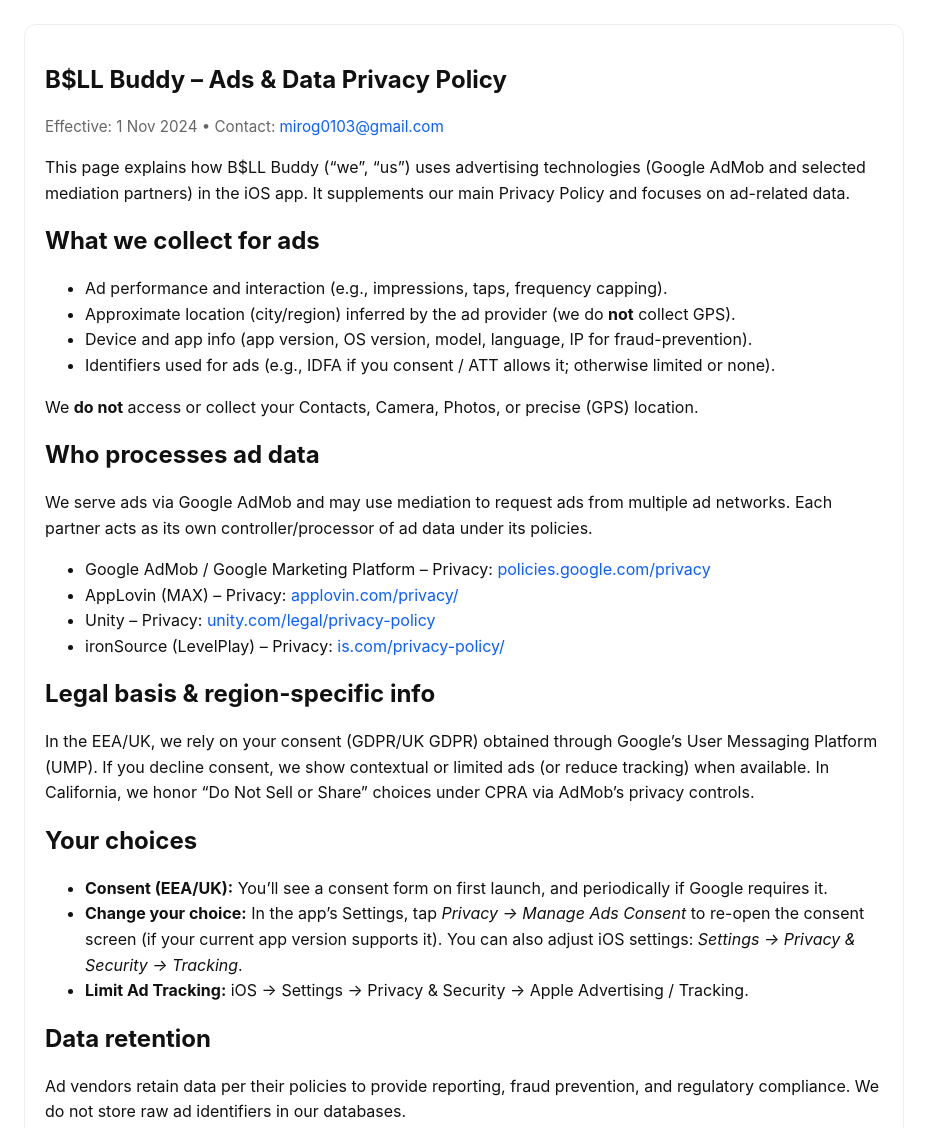
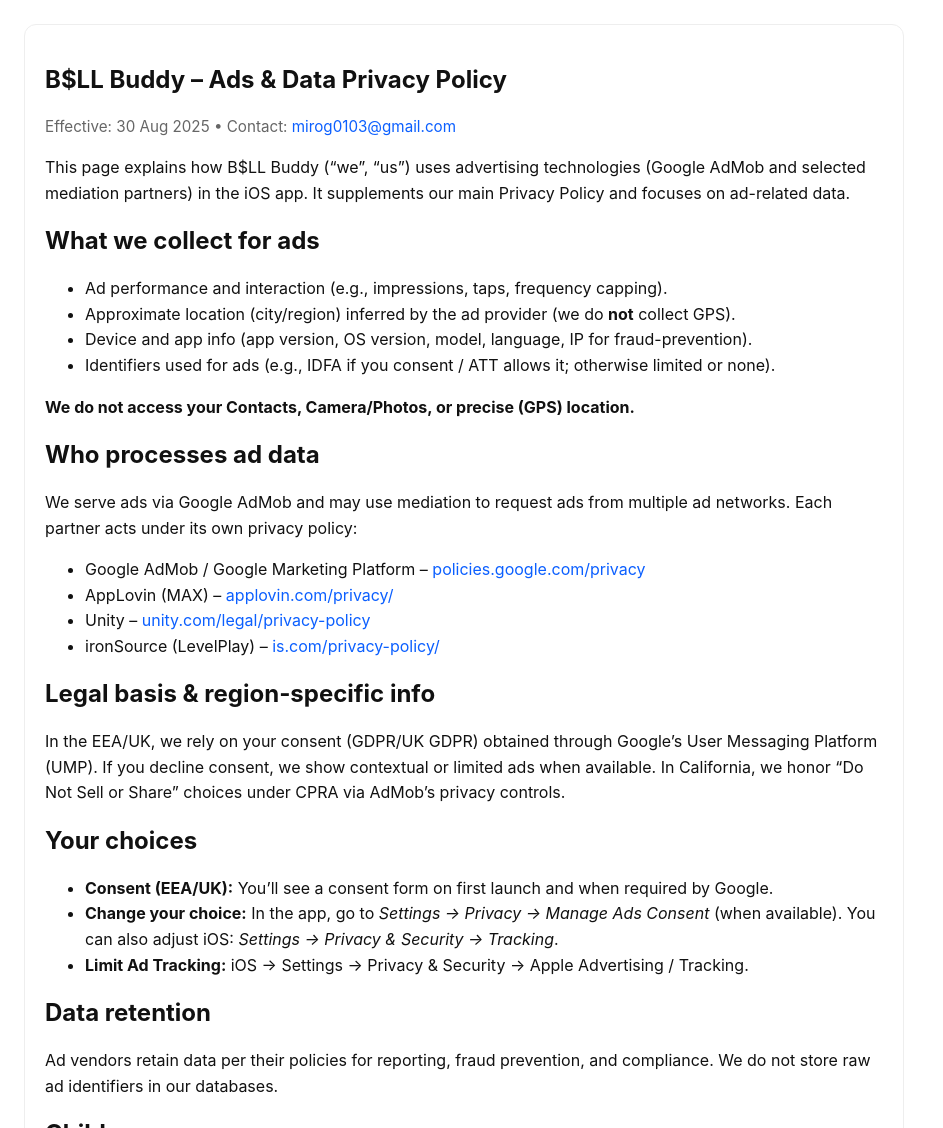
Before and after one commit to mirog0103/bllbuddy-ads-privacy, a plain HTML site: page index.html in a window 1280 px wide. Shown: the top 1128 px of the page, without its empty margins (0-943 px from the left). Drawn offline with Linux system fonts and the light colour scheme.

Commit message:
Update index.html

```diff
--- a/index.html
+++ b/index.html
@@ -4,8 +4,11 @@
   <meta charset="utf-8" />
   <meta name="viewport" content="width=device-width,initial-scale=1" />
   <title>B$LL Buddy – Ads & Data Privacy Policy</title>
+  <meta name="description" content="B$LL Buddy Ads & Data Privacy Policy for Google AdMob and mediation partners." />
   <style>
+    :root { color-scheme: light dark; }
     body { font-family: -apple-system, BlinkMacSystemFont, "Segoe UI", Roboto, Inter, Arial, sans-serif; line-height: 1.6; margin: 24px; color: #111; max-width: 880px; }
+    @media (prefers-color-scheme: dark) { body { color:#eaeaea; background:#111; } .card { background:#161616; border-color:#2a2a2a; } a { color:#6aa8ff; } }
     h1,h2,h3 { line-height: 1.25; }
     code,pre { background:#f6f7f8; padding:2px 4px; border-radius:4px; }
     a { color:#0b5fff; text-decoration: none; }
@@ -16,8 +19,8 @@
 </head>
 <body>
   <article class="card">
-    <h1>B$LL Buddy – Ads & Data Privacy Policy</h1>
-    <p class="muted">Effective: 1 Nov 2024 • Contact: <a href="mailto:mirog0103@gmail.com">mirog0103@gmail.com</a></p>
+    <h1>B$LL Buddy – Ads &amp; Data Privacy Policy</h1>
+    <p class="muted">Effective: 30 Aug 2025 • Contact: <a href="mailto:mirog0103@gmail.com">mirog0103@gmail.com</a></p>
 
     <p>
       This page explains how B$LL Buddy (“we”, “us”) uses advertising technologies (Google AdMob and selected
@@ -32,48 +35,47 @@
       <li>Identifiers used for ads (e.g., IDFA if you consent / ATT allows it; otherwise limited or none).</li>
     </ul>
 
-    <p>We <strong>do not</strong> access or collect your Contacts, Camera, Photos, or precise (GPS) location.</p>
+    <p><strong>We do not access your Contacts, Camera/Photos, or precise (GPS) location.</strong></p>
 
     <h2>Who processes ad data</h2>
-    <p>We serve ads via Google AdMob and may use mediation to request ads from multiple ad networks. Each partner acts as its own controller/processor of ad data under its policies.</p>
+    <p>We serve ads via Google AdMob and may use mediation to request ads from multiple ad networks. Each partner acts under its own privacy policy:</p>
     <ul>
-      <li>Google AdMob / Google Marketing Platform – Privacy: <a href="https://policies.google.com/privacy">policies.google.com/privacy</a></li>
-      <li>AppLovin (MAX) – Privacy: <a href="https://www.applovin.com/privacy/">applovin.com/privacy/</a></li>
-      <li>Unity – Privacy: <a href="https://unity.com/legal/privacy-policy">unity.com/legal/privacy-policy</a></li>
-      <li>ironSource (LevelPlay) – Privacy: <a href="https://www.is.com/privacy-policy/">is.com/privacy-policy/</a></li>
+      <li>Google AdMob / Google Marketing Platform – <a href="https://policies.google.com/privacy">policies.google.com/privacy</a></li>
+      <li>AppLovin (MAX) – <a href="https://www.applovin.com/privacy/">applovin.com/privacy/</a></li>
+      <li>Unity – <a href="https://unity.com/legal/privacy-policy">unity.com/legal/privacy-policy</a></li>
+      <li>ironSource (LevelPlay) – <a href="https://www.is.com/privacy-policy/">is.com/privacy-policy/</a></li>
     </ul>
 
-    <h2>Legal basis & region-specific info</h2>
+    <h2>Legal basis &amp; region-specific info</h2>
     <p>
       In the EEA/UK, we rely on your consent (GDPR/UK GDPR) obtained through Google’s User Messaging Platform (UMP).
-      If you decline consent, we show contextual or limited ads (or reduce tracking) when available.
-      In California, we honor “Do Not Sell or Share” choices under CPRA via AdMob’s privacy controls.
+      If you decline consent, we show contextual or limited ads when available. In California, we honor “Do Not Sell
+      or Share” choices under CPRA via AdMob’s privacy controls.
     </p>
 
     <h2>Your choices</h2>
     <ul>
-      <li><strong>Consent (EEA/UK):</strong> You’ll see a consent form on first launch, and periodically if Google requires it.</li>
-      <li><strong>Change your choice:</strong> In the app’s Settings, tap <em>Privacy → Manage Ads Consent</em> to re-open the consent screen
-          (if your current app version supports it). You can also adjust iOS settings:
-          <em>Settings → Privacy &amp; Security → Tracking</em>.</li>
+      <li><strong>Consent (EEA/UK):</strong> You’ll see a consent form on first launch and when required by Google.</li>
+      <li><strong>Change your choice:</strong> In the app, go to <em>Settings → Privacy → Manage Ads Consent</em> (when available). You can also adjust iOS:
+        <em>Settings → Privacy &amp; Security → Tracking</em>.</li>
       <li><strong>Limit Ad Tracking:</strong> iOS → Settings → Privacy &amp; Security → Apple Advertising / Tracking.</li>
     </ul>
 
     <h2>Data retention</h2>
-    <p>Ad vendors retain data per their policies to provide reporting, fraud prevention, and regulatory compliance. We do not store raw ad identifiers in our databases.</p>
+    <p>Ad vendors retain data per their policies for reporting, fraud prevention, and compliance. We do not store raw ad identifiers in our databases.</p>
 
     <h2>Children</h2>
     <p>The app is not directed to children under 13 (or the local age of digital consent). We do not knowingly collect personal data from children.</p>
 
     <h2>Updates</h2>
-    <p>We may update this page as we add or remove ad partners or change settings. Material changes will be reflected here with a new effective date.</p>
+    <p>We may update this page as partners or settings change. The effective date will be updated accordingly.</p>
 
     <h2>Contact</h2>
     <p>Email: <a href="mailto:mirog0103@gmail.com">mirog0103@gmail.com</a></p>
 
     <hr />
     <p class="muted">
-      Note: This page is the dedicated Ads & Data policy for the B$LL Buddy iOS app and should be read together with our general Privacy Policy.
+      This Ads &amp; Data policy supplements the main B$LL Buddy Privacy Policy and applies to the iOS app’s advertising features.
     </p>
   </article>
 </body>
```
